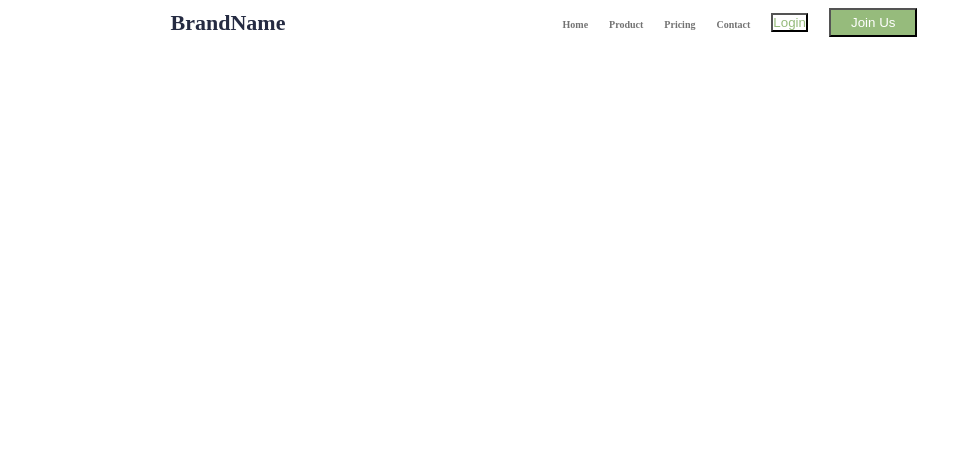
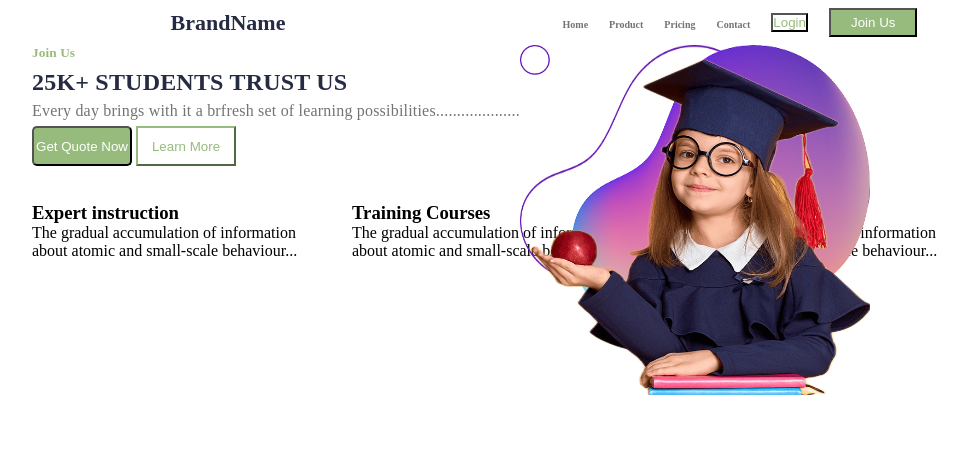
Before and after one commit to Iampro0786/Assignment-12, a plain HTML site: page index.html in a window 1280 px wide. Shown: the whole page, without its empty margins (96-1064 px from the left). Drawn offline with Linux system fonts and the light colour scheme.

Commit message:
Update index.html

```diff
--- a/index.html
+++ b/index.html
@@ -28,5 +28,46 @@
             </nav>
         </div>
     </header>
+    <section class="w-80 hero">
+        <div>
+            <h5>Join Us</h5>
+            <h1>25K+ STUDENTS TRUST US</h1>
+            <h4>Every day brings with it a brfresh set of learning possibilities....................</h4>
+            <button class="herobutton1">Get Quote Now</button>
+            <button class="herobutton2">Learn More</button>
+        </div>
+        <div class="imagess">
+            <img src="./Photo/Vector1.png" alt="" class="image4">
+            <img src="./Photo/Vector.png" alt="" class="image3">
+            <img src="./Photo/Frame.png" alt="" class="image2">
+            <img src="./Photo/Placeholder (1).png" alt="" class="image1">
+        </div>
+    </section>
+    <section class="w-80 card">
+        <div class="card1">
+            <div><img src="./Photo/icon cool-icon-n12.png" alt=""></div>
+            <h3>Expert instruction</h3>
+            <div></div>
+            <p>The gradual accumulation of
+            information about atomic and
+            small-scale behaviour...</p>
+        </div>
+        <div class="card2">
+            <div><img src="./Photo/icon cool-icon-n13.png" alt=""></div>
+            <h3>Training Courses</h3>
+            <div></div>
+            <p>The gradual accumulation of
+            information about atomic and
+            small-scale behaviour...</p>
+        </div>
+        <div class="card3">
+            <div><img src="./Photo/icon cool-icon-n11.png" alt=""></div>
+            <h3>Expert instruction</h3>
+            <div></div>
+            <p>The gradual accumulation of
+            information about atomic and
+            small-scale behaviour...</p>
+        </div>
+    </section>
 </body>
 </html>
```
